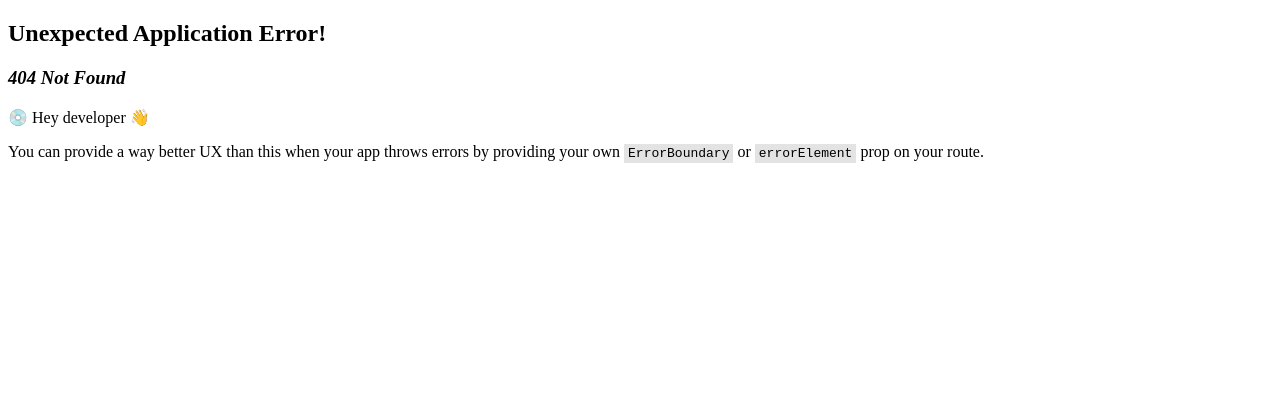
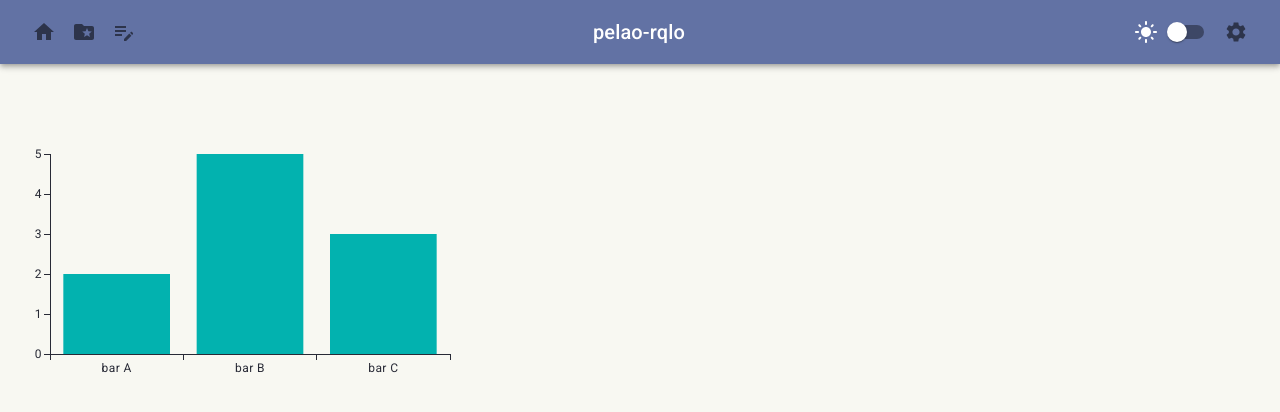
Before and after one commit to v4rgas/HairlessLifting, a React (Vite) app: page /stats in a window 1280 px wide. Before the commit this address had no page. Shown: the top 412 px of the page. Built offline with nearby package versions, Linux system fonts and the light colour scheme.

Commit message:
feat: Add Stats component for displaying bar charts

```diff
--- a/package.json
+++ b/package.json
@@ -16,6 +16,7 @@
     "@fontsource/roboto": "^5.0.13",
     "@mui/icons-material": "^5.16.0",
     "@mui/material": "^5.16.0",
+    "@mui/x-charts": "^7.11.0",
     "dayjs": "^1.11.12",
     "jotai": "^2.9.0",
     "react": "^18.3.1",
--- /dev/null
+++ b/src/Stats/Stats.jsx
@@ -0,0 +1,23 @@
+import { BarChart } from '@mui/x-charts/BarChart';
+
+export default function Stats() {
+
+    return (
+        <BarChart
+            xAxis={[
+                {
+                    id: 'barCategories',
+                    data: ['bar A', 'bar B', 'bar C'],
+                    scaleType: 'band',
+                },
+            ]}
+            series={[
+                {
+                    data: [2, 5, 3],
+                },
+            ]}
+            width={500}
+            height={300}
+        />
+    );
+}
--- a/src/main.jsx
+++ b/src/main.jsx
@@ -17,6 +17,7 @@ import Settings from './Settings/Settings.jsx';
 import SplitCreator from './SplitCreator/SplitCreator.jsx';
 import SplitTracker from './SplitTracker/SplitTracker.jsx';
 import SplitViewer from './SplitViewer.jsx/SplitViewer.jsx';
+import Stats from './Stats/Stats.jsx';
 import WorkoutSessionLogger from './SplitTracker/WorkoutSessionLogger.jsx';
 
 // import SplitTracker from './SplitTracker/SplitTracker.jsx';
@@ -54,6 +55,10 @@ const router = createBrowserRouter([
       {
         path: '/settings',
         element: <Settings />
+      },
+      {
+        path: '/stats',
+        element: <Stats />
       }
 
     ]
```
Also changed, not shown: 1 other file (tests, documents, lock files or other folders).
